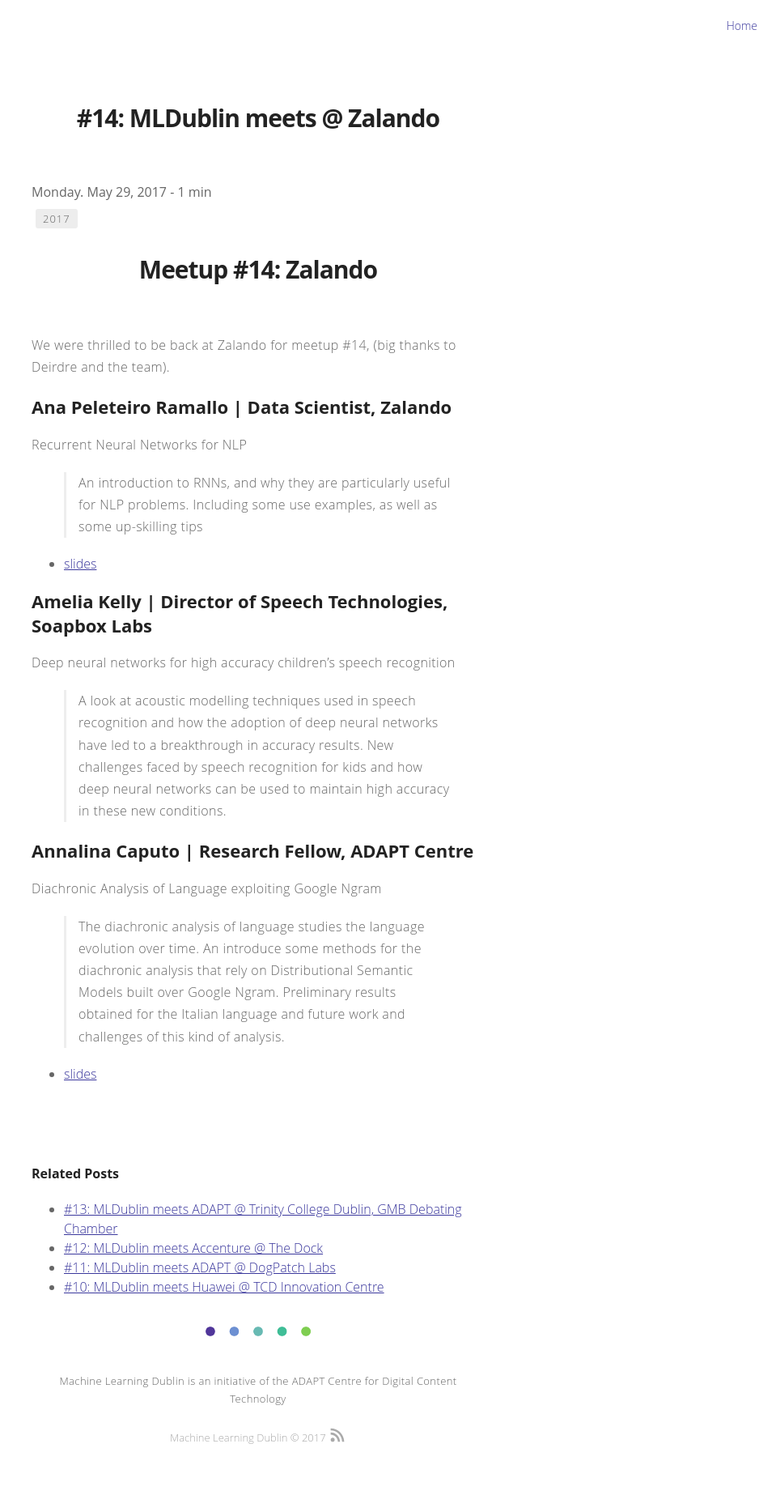
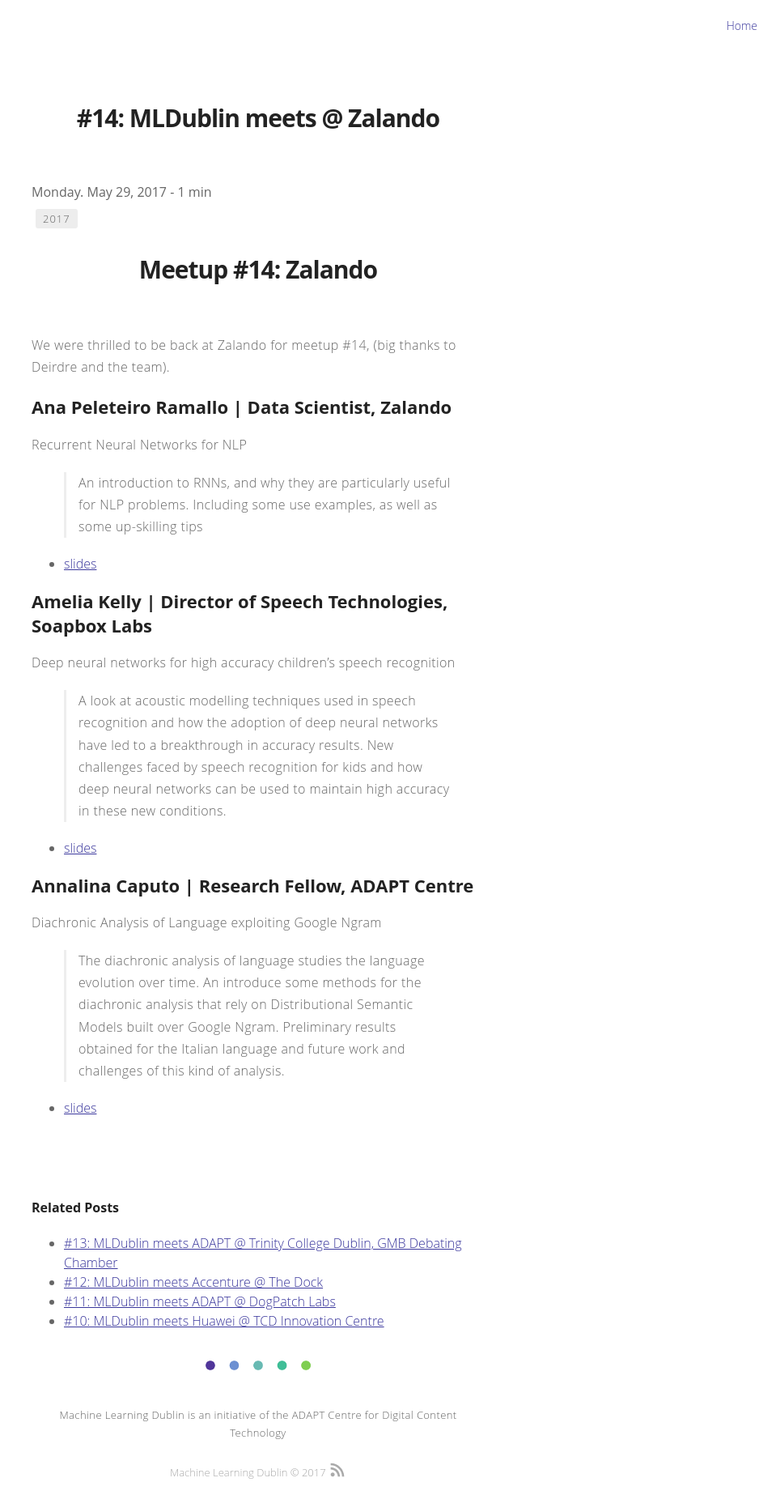
Before and after one commit to MLDublin/mldublin.github.io, a Jekyll site: the page built from _posts/2017-05-29-Zalando-2.md, in a window 1280 px wide. Shown: the whole page at 81% size, without its empty margins (321-1280 px from the left). Built offline with Jekyll 4.4.1, drawn with Linux system fonts in a browser that asks for light colours; some web fonts are replaced; before the commit the page ends 1824 px from its top, so only the background shows below that.

Commit message:
Added Amelia's slides

```diff
--- a/_posts/2017-05-29-Zalando-2.md
+++ b/_posts/2017-05-29-Zalando-2.md
@@ -25,6 +25,8 @@
 
 > A look at acoustic modelling techniques used in speech recognition and how the adoption of deep neural networks have led to a breakthrough in accuracy results. New challenges faced by speech recognition for kids and how deep neural networks can be used to maintain high accuracy in these new conditions.
 
+ - [slides](/assets/slides/meetup_14/amelia-MLmeetup-2017.pdf)
+
 ## Annalina Caputo | Research Fellow, ADAPT Centre
 
 Diachronic Analysis of Language exploiting Google Ngram
```
Also changed, not shown: 1 other file.
